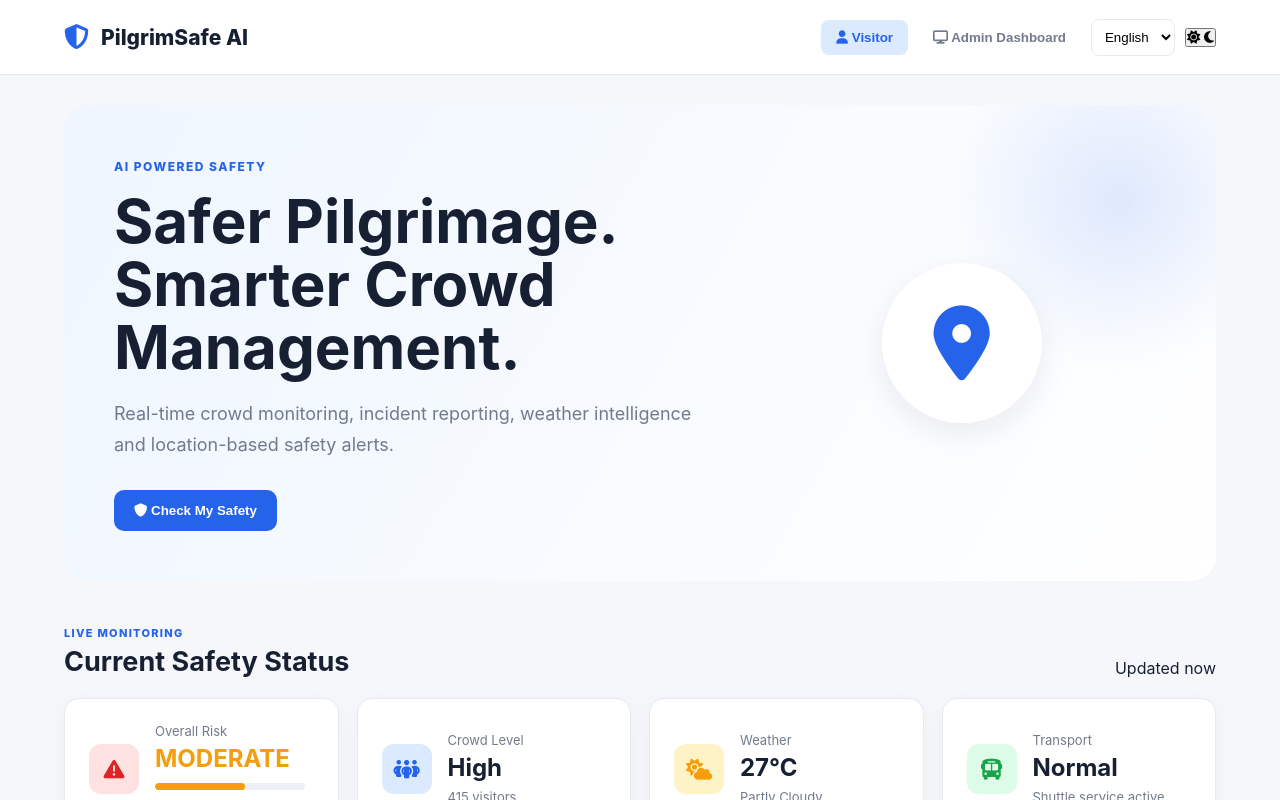
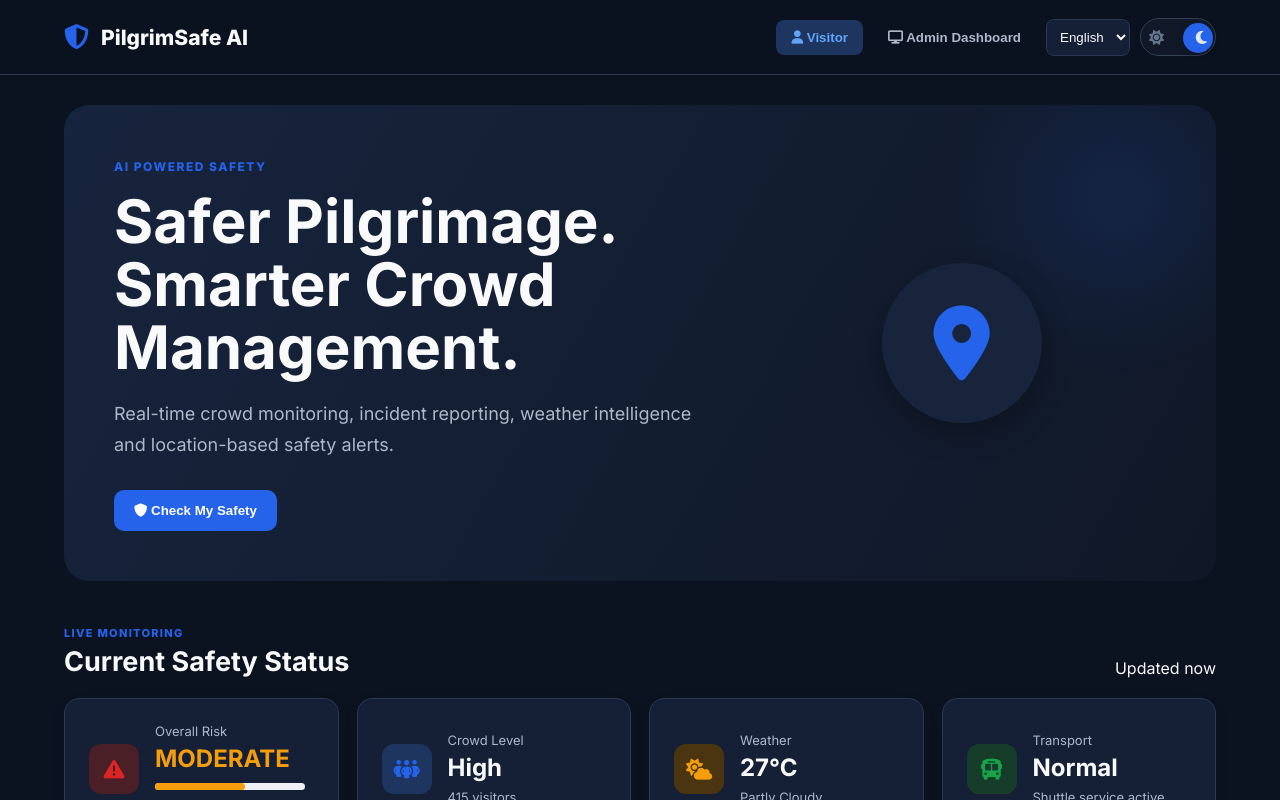
Before and after one commit to AnkurGupta2005/project2026, a plain HTML site: page main.html in a window 1280 px wide. Both pictures are taken after a click on the button "Switch between light and dark theme". Shown: the top 800 px of the page. Drawn offline with Linux system fonts and the light colour scheme; a script that the page names is missing.

Commit message:
style.css

```diff
--- a/style.css
+++ b/style.css
@@ -1,3 +1,5 @@
+@import url("https://fonts.googleapis.com/css2?family=Inter:wght@400;500;600;700;800&display=swap");
+
 * {
     box-sizing: border-box;
     margin: 0;
@@ -28,6 +30,192 @@
     --shadow:
         0 10px 30px rgba(20, 30, 50, 0.08);
 }
+
+/* =========================================================
+   DARK THEME
+========================================================= */
+
+body.dark-theme {
+    --bg: #0b1220;
+    --card: #151f35;
+    --text: #f8fafc;
+    --muted: #aeb8ca;
+    --border: #2a3853;
+
+    --blue-light: #1d355f;
+    --green-light: #153d2a;
+    --orange-light: #4a3510;
+    --red-light: #4a1f26;
+
+    --shadow: 0 10px 30px rgba(0, 0, 0, 0.28);
+}
+
+/* =========================================================
+   THEME TOGGLE
+========================================================= */
+
+.theme-toggle {
+    position: relative;
+    width: 76px;
+    height: 38px;
+    border: 1px solid var(--border);
+    border-radius: 999px;
+    background: #ffffff;
+    cursor: pointer;
+    display: inline-flex;
+    align-items: center;
+    justify-content: space-between;
+    padding: 4px 8px;
+    flex-shrink: 0;
+    transition: 0.25s ease;
+}
+
+.theme-toggle .theme-icon {
+    font-size: 15px;
+    line-height: 1;
+    z-index: 1;
+    transition: 0.25s ease;
+}
+
+.theme-toggle .sun-icon {
+    color: #f59e0b;
+}
+
+.theme-toggle .moon-icon {
+    color: #64748b;
+}
+
+.theme-toggle .toggle-knob {
+    position: absolute;
+    top: 4px;
+    left: 4px;
+    width: 30px;
+    height: 30px;
+    border-radius: 50%;
+    background: #f59e0b;
+    box-shadow: 0 2px 8px rgba(0, 0, 0, 0.18);
+    transition: transform 0.25s ease, background 0.25s ease;
+}
+
+body.dark-theme .theme-toggle {
+    background: #111827;
+    border-color: #334155;
+}
+
+body.dark-theme .theme-toggle .toggle-knob {
+    transform: translateX(38px);
+    background: #2563eb;
+}
+
+body.dark-theme .theme-toggle .sun-icon {
+    color: #64748b;
+}
+
+body.dark-theme .theme-toggle .moon-icon {
+    color: #e2e8f0;
+}
+
+/* =========================================================
+   DARK THEME COMPONENT OVERRIDES
+========================================================= */
+
+body.dark-theme .navbar {
+    background: rgba(11, 18, 32, 0.96);
+}
+
+body.dark-theme .hero {
+    background: linear-gradient(120deg, #17243d, #101827);
+}
+
+body.dark-theme .hero-icon > i {
+    background: #18243b;
+}
+
+body.dark-theme .safety-card,
+body.dark-theme .map-card,
+body.dark-theme .incident-form,
+body.dark-theme .stat-card,
+body.dark-theme .admin-card,
+body.dark-theme .incident-card,
+body.dark-theme .modal-content,
+body.dark-theme .action-button {
+    background: var(--card);
+}
+
+body.dark-theme .zone-card {
+    background: var(--card);
+}
+
+body.dark-theme .zone-info div,
+body.dark-theme .ai-results,
+body.dark-theme .condition-card {
+    background: #101827;
+}
+
+body.dark-theme .form-group select,
+body.dark-theme .form-group textarea {
+    background: #101827;
+    color: var(--text);
+}
+
+body.dark-theme #languageSelect {
+    background: #151f35;
+    color: var(--text);
+}
+
+body.dark-theme .alert-box {
+    background: #fff2bf;
+    border-color: #f2d675;
+}
+
+/* Safety advisory MUST remain readable in dark mode. */
+.alert-box h3,
+.alert-box p {
+    color: #000000 !important;
+}
+
+body.dark-theme .alert-box h3,
+body.dark-theme .alert-box p {
+    color: #000000 !important;
+}
+
+body.dark-theme .location-result {
+    background: #101827;
+}
+
+body.dark-theme .camera-status {
+    background: #1e293b;
+}
+
+body.dark-theme .modal-content {
+    color: var(--text);
+}
+
+body.dark-theme .nav-btn {
+    color: var(--muted);
+}
+
+body.dark-theme .nav-btn.active {
+    background: var(--blue-light);
+    color: #60a5fa;
+}
+
+body.dark-theme input,
+body.dark-theme select,
+body.dark-theme textarea {
+    color: var(--text);
+}
+
+@media(max-width: 750px) {
+    .theme-toggle {
+        width: 70px;
+    }
+
+    body.dark-theme .theme-toggle .toggle-knob {
+        transform: translateX(32px);
+    }
+}
+
 
 html {
     scroll-behavior: smooth;
@@ -2055,3 +2243,33 @@ main {
             1fr;
     }
 }
+
+/* =========================================================
+   QUICK HELP - DARK/LIGHT THEME VISIBILITY
+========================================================= */
+
+.quick-help button {
+    background: var(--red) !important;
+    color: #ffffff !important;
+    border: 1px solid var(--red) !important;
+}
+
+.quick-help button:hover {
+    background: #b91c1c !important;
+    color: #ffffff !important;
+    transform: translateY(-1px);
+}
+
+.quick-help button i,
+.quick-help button span {
+    color: #ffffff !important;
+}
+
+body.dark-theme .quick-help button {
+    background: var(--red) !important;
+    color: #ffffff !important;
+}
+
+body.dark-theme .quick-help button:hover {
+    background: #b91c1c !important;
+}
```
